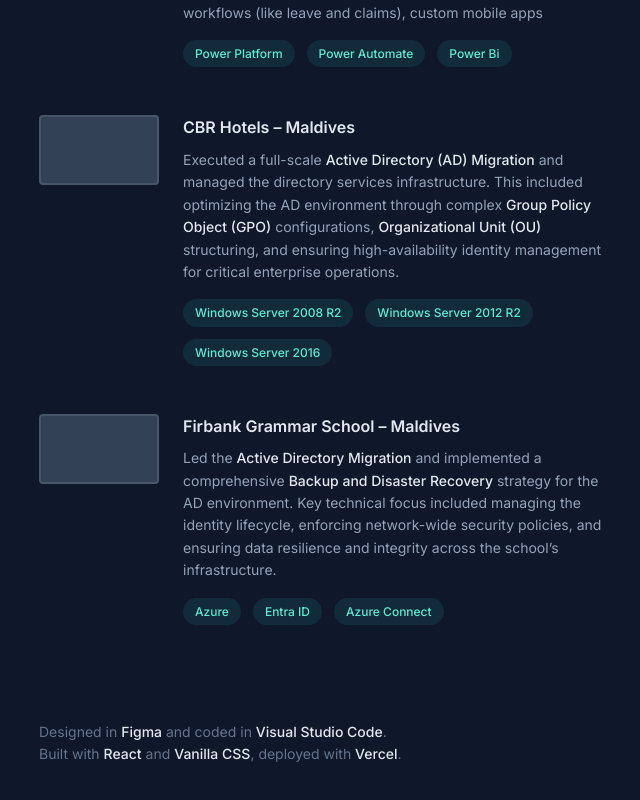
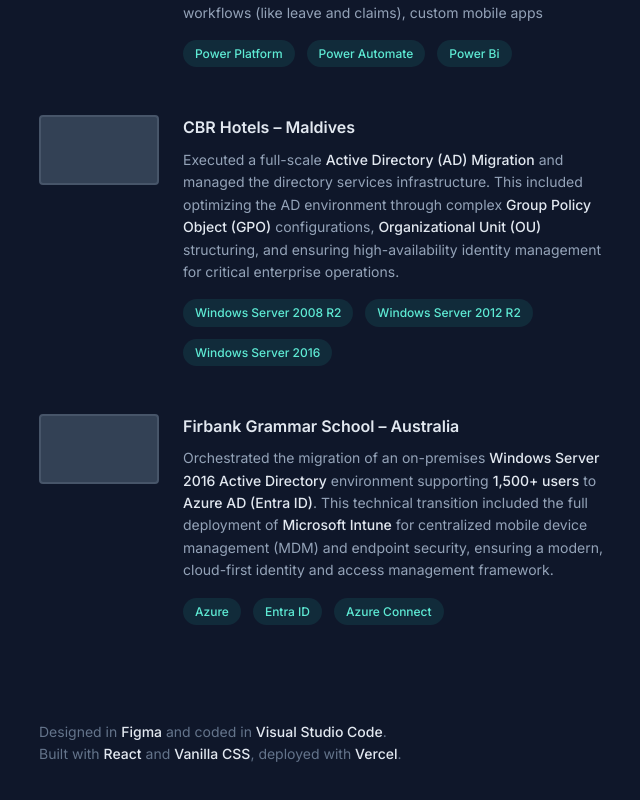
Before and after one commit to ravishan-lk/portfolio, a React (Vite) app: page / in a window 1280 px wide. Shown: the part 1625-2425 px from the top of the page, without its empty margins (601-1241 px from the left). Built offline with nearby package versions, Linux system fonts and the light colour scheme.

Commit message:
Update Firbank Grammar description

```diff
--- a/src/App.jsx
+++ b/src/App.jsx
@@ -200,8 +200,8 @@
                     <div className="img-placeholder"></div>
                   </div>
                   <div className="project-details">
-                    <h4 className="project-title">Firbank Grammar School – Maldives</h4>
-                    <p className="project-desc">Led the <span className="highlight">Active Directory Migration</span> and implemented a comprehensive <span className="highlight">Backup and Disaster Recovery</span> strategy for the AD environment. Key technical focus included managing the identity lifecycle, enforcing network-wide security policies, and ensuring data resilience and integrity across the school’s infrastructure.</p>
+                    <h4 className="project-title">Firbank Grammar School – Australia</h4>
+                    <p className="project-desc">Orchestrated the migration of an on-premises <span className="highlight">Windows Server 2016 Active Directory</span> environment supporting <span className="highlight">1,500+ users</span> to <span className="highlight">Azure AD (Entra ID)</span>. This technical transition included the full deployment of <span className="highlight">Microsoft Intune</span> for centralized mobile device management (MDM) and endpoint security, ensuring a modern, cloud-first identity and access management framework.</p>
                     <ul className="tech-tags">
                       <li>Azure</li>
                       <li>Entra ID</li>
```
